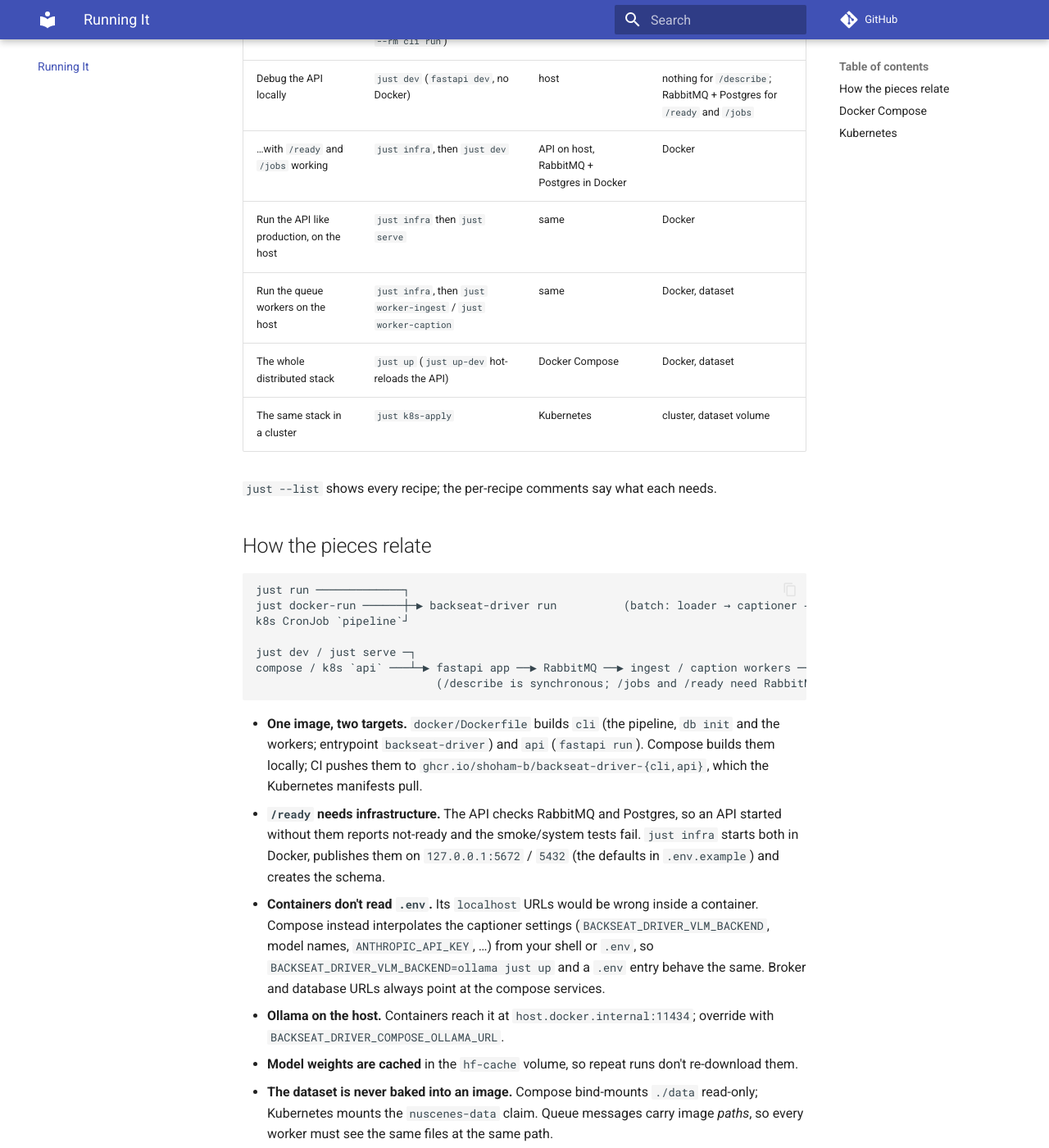
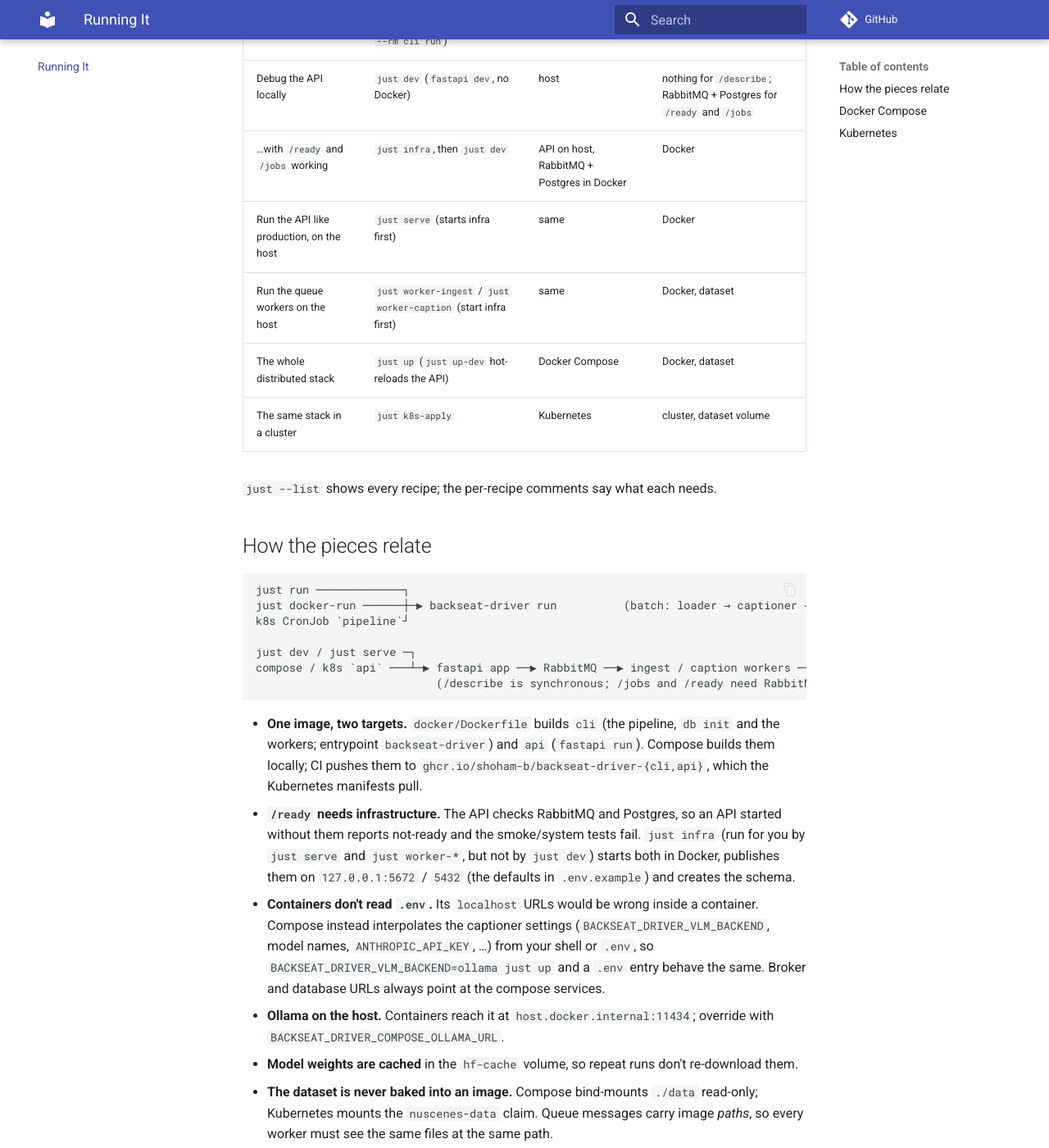
Before and after one commit to shoham-b/backseat-driver, an MkDocs documentation site: the page built from docs/running.md, in a window 1280 px wide and 1400 px high, scrolled down 420 px. Shown: the whole window at 82% size. Built offline with MkDocs 1.6.1 and Material for MkDocs 9.7.7, drawn with Linux system fonts in a browser that asks for light colours; comment, search, counter and statistics services are not loaded.

Commit message:
feat: start infra before host-run serve and workers
Co-Authored-By: Claude Sonnet 5.5 <noreply@anthropic.com>
Claude-Session: https://claude.ai/code/session_011SDsEmiXZ4Ss66VhSF71Y3

````diff
--- a/docs/running.md
+++ b/docs/running.md
@@ -8,8 +8,8 @@ There are several ways to run the project. They all run the same code and read t
 | …in a container instead | `just docker-run` (= `docker compose --profile cli run --rm cli run`) | Docker | dataset in `data/` |
 | Debug the API locally | `just dev` (`fastapi dev`, no Docker) | host | nothing for `/describe`; RabbitMQ + Postgres for `/ready` and `/jobs` |
 | …with `/ready` and `/jobs` working | `just infra`, then `just dev` | API on host, RabbitMQ + Postgres in Docker | Docker |
-| Run the API like production, on the host | `just infra` then `just serve` | same | Docker |
-| Run the queue workers on the host | `just infra`, then `just worker-ingest` / `just worker-caption` | same | Docker, dataset |
+| Run the API like production, on the host | `just serve` (starts infra first) | same | Docker |
+| Run the queue workers on the host | `just worker-ingest` / `just worker-caption` (start infra first) | same | Docker, dataset |
 | The whole distributed stack | `just up` (`just up-dev` hot-reloads the API) | Docker Compose | Docker, dataset |
 | The same stack in a cluster | `just k8s-apply` | Kubernetes | cluster, dataset volume |
 
@@ -28,7 +28,7 @@ compose / k8s `api` ───┴─▶ fastapi app ──▶ RabbitMQ ──▶
 ```
 
 - **One image, two targets.** `docker/Dockerfile` builds `cli` (the pipeline, `db init` and the workers; entrypoint `backseat-driver`) and `api` (`fastapi run`). Compose builds them locally; CI pushes them to `ghcr.io/shoham-b/backseat-driver-{cli,api}`, which the Kubernetes manifests pull.
-- **`/ready` needs infrastructure.** The API checks RabbitMQ and Postgres, so an API started without them reports not-ready and the smoke/system tests fail. `just infra` starts both in Docker, publishes them on `127.0.0.1:5672` / `5432` (the defaults in `.env.example`) and creates the schema.
+- **`/ready` needs infrastructure.** The API checks RabbitMQ and Postgres, so an API started without them reports not-ready and the smoke/system tests fail. `just infra` (run for you by `just serve` and `just worker-*`, but not by `just dev`) starts both in Docker, publishes them on `127.0.0.1:5672` / `5432` (the defaults in `.env.example`) and creates the schema.
 - **Containers don't read `.env`.** Its `localhost` URLs would be wrong inside a container. Compose instead interpolates the captioner settings (`BACKSEAT_DRIVER_VLM_BACKEND`, model names, `ANTHROPIC_API_KEY`, …) from your shell or `.env`, so `BACKSEAT_DRIVER_VLM_BACKEND=ollama just up` and a `.env` entry behave the same. Broker and database URLs always point at the compose services.
 - **Ollama on the host.** Containers reach it at `host.docker.internal:11434`; override with `BACKSEAT_DRIVER_COMPOSE_OLLAMA_URL`.
 - **Model weights are cached** in the `hf-cache` volume, so repeat runs don't re-download them.
````
Also changed, not shown: 1 other file.
